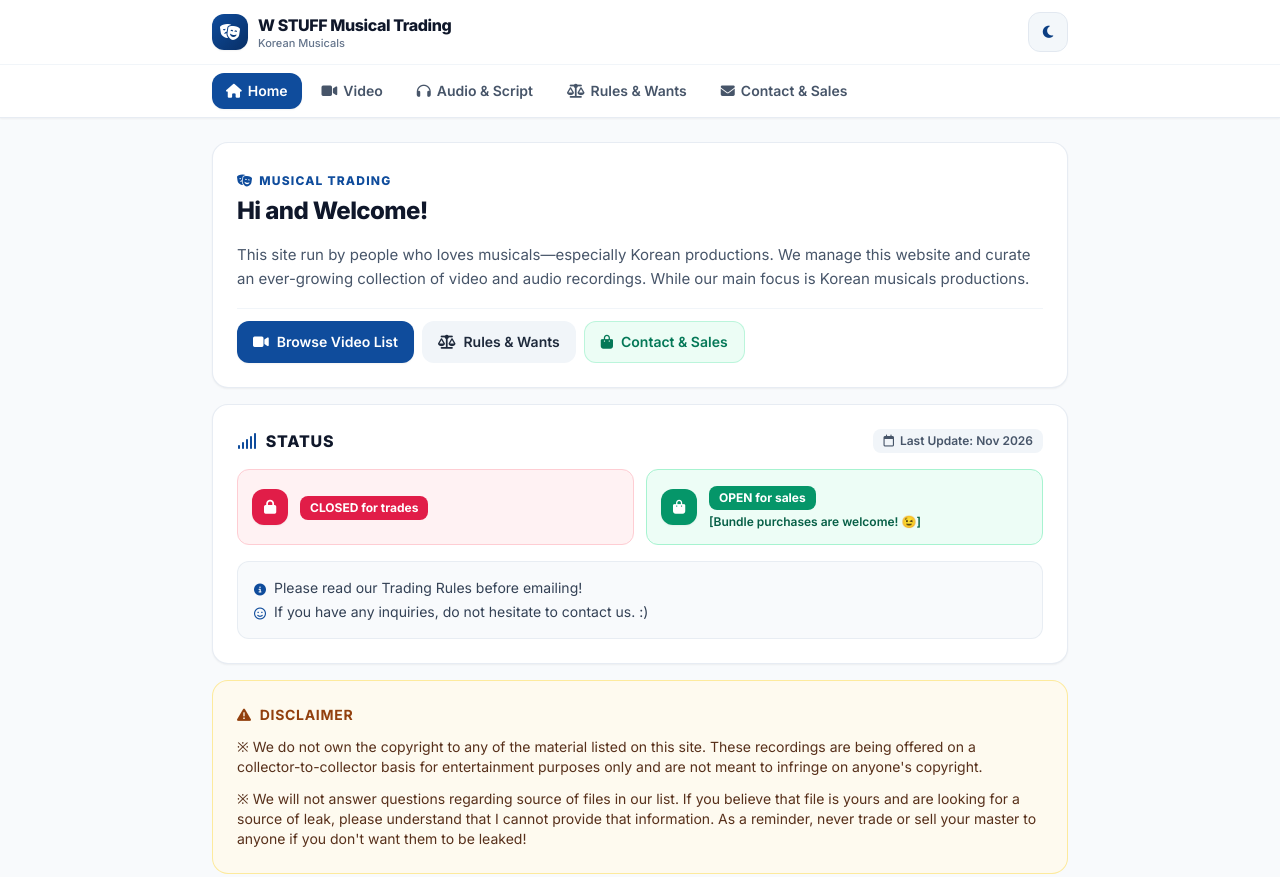
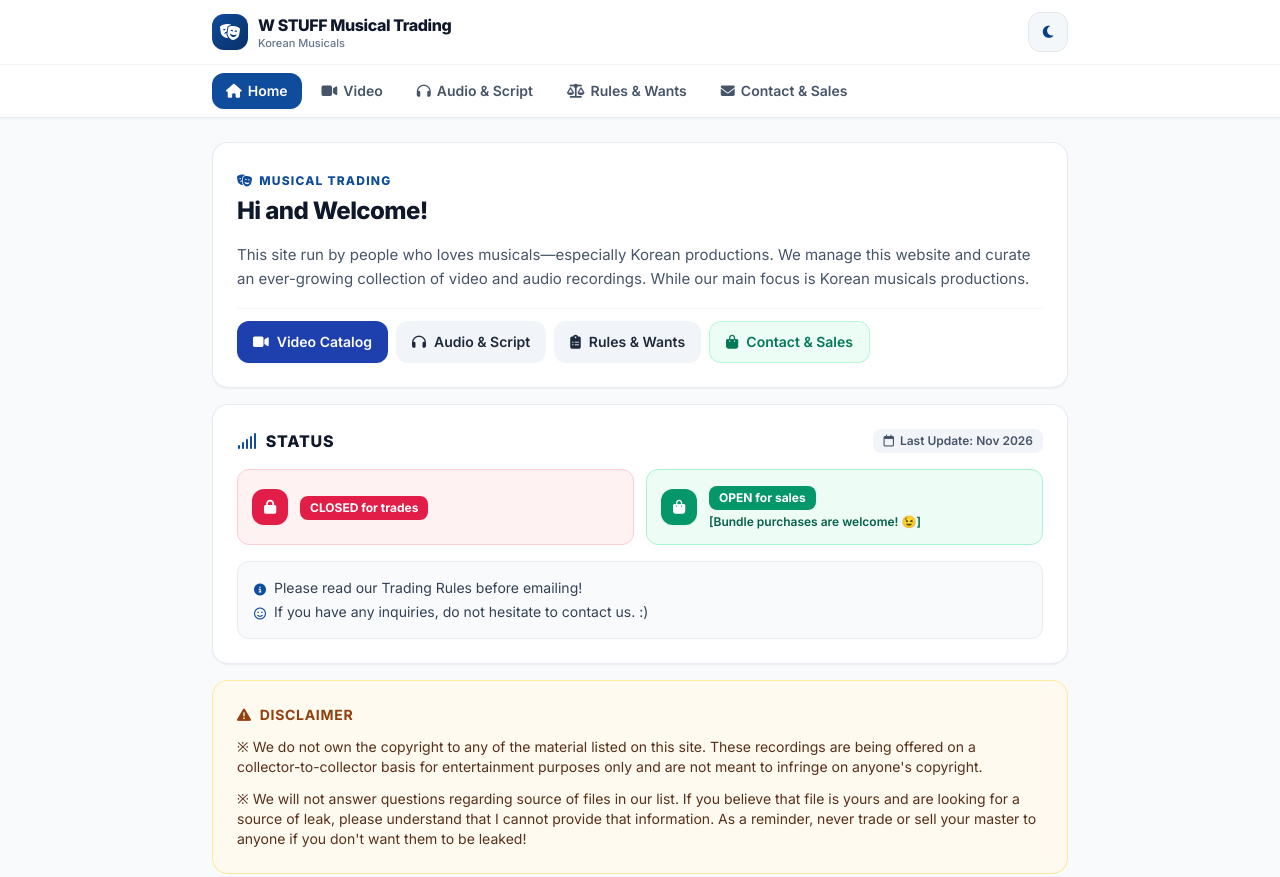
Before and after one commit to w-stuff-musical/w-stuff-musical.github.io, a plain HTML site: page index.html in a window 1280 px wide. Shown: the top 877 px of the page. Drawn offline with nearby package versions, Linux system fonts and the light colour scheme.

Commit message:
Update index.html

```diff
--- a/index.html
+++ b/index.html
@@ -150,19 +150,24 @@
         </p>
 
         <!-- Quick Navigation Buttons -->
-        <div class="pt-3 border-t border-slate-100 dark:border-slate-800 flex flex-wrap gap-2">
+        <div class="pt-3 border-t border-slate-100 dark:border-slate-800 grid grid-cols-2 sm:flex sm:flex-wrap gap-2">
           <button type="button" onclick="switchMainTab('video')"
-            class="inline-flex items-center gap-2 px-4 py-2.5 rounded-xl bg-royal-600 hover:bg-royal-700 text-white text-xs sm:text-sm font-semibold shadow-sm transition-colors">
+            class="inline-flex items-center justify-center gap-2 px-4 py-2.5 rounded-xl bg-blue-800 hover:bg-blue-900 text-white text-xs sm:text-sm font-semibold shadow-sm transition-colors">
             <i class="fa-solid fa-video"></i>
-            <span>Browse Video List</span>
+            <span>Video Catalog</span>
+          </button>
+          <button type="button" onclick="switchMainTab('audio-script')"
+            class="inline-flex items-center justify-center gap-2 px-4 py-2.5 rounded-xl bg-slate-100 hover:bg-slate-200 dark:bg-slate-800 dark:hover:bg-slate-700 text-slate-800 dark:text-slate-100 text-xs sm:text-sm font-semibold transition-colors">
+            <i class="fa-solid fa-headphones"></i>
+            <span>Audio &amp; Script</span>
           </button>
           <button type="button" onclick="switchMainTab('rules-wants')"
-            class="inline-flex items-center gap-2 px-4 py-2.5 rounded-xl bg-slate-100 hover:bg-slate-200 dark:bg-slate-800 dark:hover:bg-slate-700 text-slate-800 dark:text-slate-100 text-xs sm:text-sm font-semibold transition-colors">
-            <i class="fa-solid fa-scale-balanced"></i>
+            class="inline-flex items-center justify-center gap-2 px-4 py-2.5 rounded-xl bg-slate-100 hover:bg-slate-200 dark:bg-slate-800 dark:hover:bg-slate-700 text-slate-800 dark:text-slate-100 text-xs sm:text-sm font-semibold transition-colors">
+            <i class="fa-solid fa-clipboard-list"></i>
             <span>Rules &amp; Wants</span>
           </button>
           <button type="button" onclick="switchMainTab('contact-sales')"
-            class="inline-flex items-center gap-2 px-4 py-2.5 rounded-xl bg-emerald-50 hover:bg-emerald-100 dark:bg-emerald-950/50 dark:hover:bg-emerald-900/50 text-emerald-700 dark:text-emerald-300 border border-emerald-200/70 dark:border-emerald-800/60 text-xs sm:text-sm font-semibold transition-colors">
+            class="inline-flex items-center justify-center gap-2 px-4 py-2.5 rounded-xl bg-emerald-50 hover:bg-emerald-100 dark:bg-emerald-950/50 dark:hover:bg-emerald-900/50 text-emerald-700 dark:text-emerald-300 border border-emerald-200/70 dark:border-emerald-800/60 text-xs sm:text-sm font-semibold transition-colors">
             <i class="fa-solid fa-bag-shopping"></i>
             <span>Contact &amp; Sales</span>
           </button>
```
